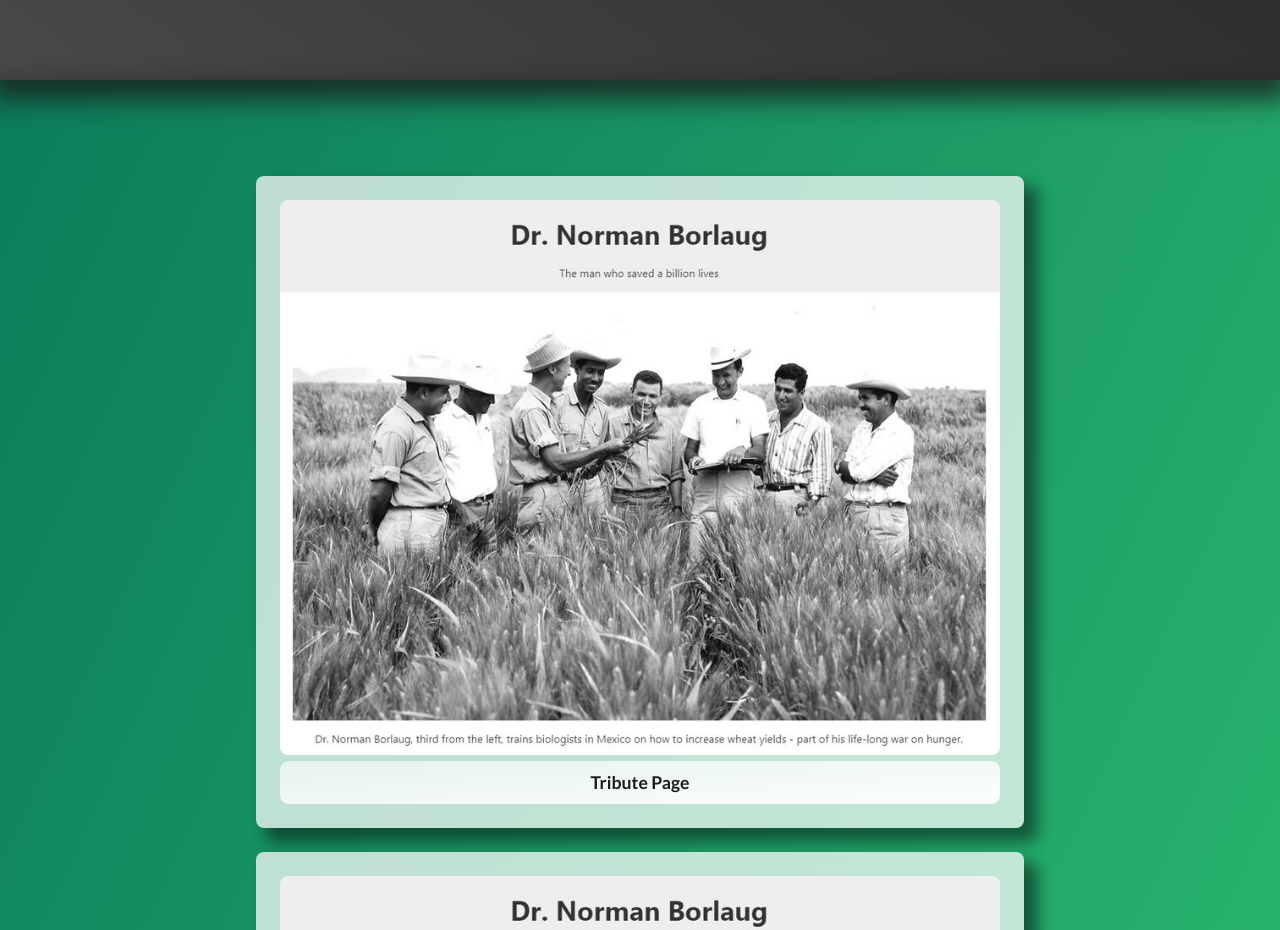
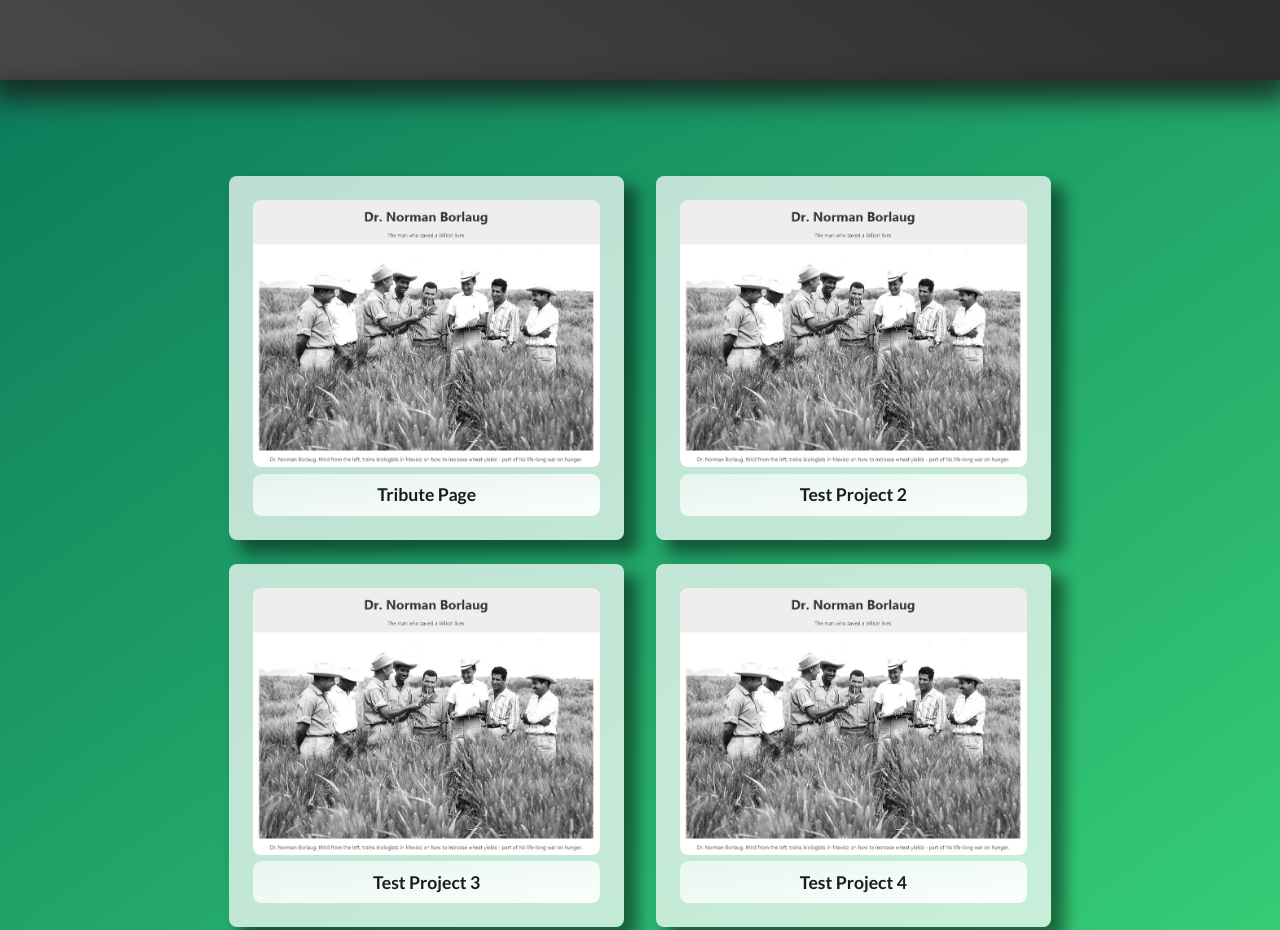
Before and after one commit to lilRaptor99/FCC_Personal_Portfolio, a plain HTML site: page index.html in a window 1280 px wide. Shown: the part 720-1650 px from the top of the page. Drawn offline with nearby package versions, Linux system fonts and the light colour scheme.

Commit message:
Media queries added

```diff
--- a/index.html
+++ b/index.html
@@ -43,7 +43,7 @@
 
     <section id="projects">
       <div class="project-tiles-wrapper">
-        <div class="project-tile">
+        <div class="project-tile left-tile">
           <div class="project-image">
             <img src="img/tribute.jpg" alt="Tribute Page" />
           </div>
@@ -55,19 +55,19 @@
             >
           </div>
         </div>
-        <div class="project-tile">
+        <div class="project-tile right-tile">
           <div class="project-image">
             <img src="img/tribute.jpg" alt="Tribute Page" />
           </div>
           <div class="project-title"><a href="#">Test Project 2</a></div>
         </div>
-        <div class="project-tile">
+        <div class="project-tile left-tile">
           <div class="project-image">
             <img src="img/tribute.jpg" alt="Tribute Page" />
           </div>
           <div class="project-title"><a href="#">Test Project 3</a></div>
         </div>
-        <div class="project-tile">
+        <div class="project-tile right-tile">
           <div class="project-image">
             <img src="img/tribute.jpg" alt="Tribute Page" />
           </div>
--- a/style.css
+++ b/style.css
@@ -9,6 +9,7 @@
 :root {
   font-size: 16px;
   font-family: "Lato", sans-serif;
+  scroll-behavior: smooth;
 
   --nav-height: 3rem;
 }
@@ -142,12 +143,18 @@ nav {
 .project-tiles-wrapper {
   padding: 3rem 0;
   display: grid;
-  grid-template-columns: 1fr minmax(400px, 3fr) 1fr;
+  grid-template-columns: 1fr minmax(280px, 3fr) 1fr;
   row-gap: 1.5rem;
 }
 
+.left-tile {
+  grid-column: 2 / span 1;
+}
+.right-tile {
+  grid-column: 2 / span 1;
+}
+
 .project-tile {
-  grid-column: 2 / span 1;
   padding: 1.5rem;
   background-color: rgba(255, 255, 255, 0.726);
   border-radius: 0.5rem;
@@ -239,3 +246,20 @@ nav {
   color: rgb(10, 48, 99);
   transition: color 250ms;
 }
+
+/*
+****** Media Queries ******
+*/
+
+@media only screen and (min-width: 800px) {
+  .project-tiles-wrapper {
+    grid-template-columns: 1fr minmax(300px, 2fr) minmax(300px, 2fr) 1fr;
+    column-gap: 2rem;
+  }
+  .left-tile {
+    grid-column: 2 / span 1;
+  }
+  .right-tile {
+    grid-column: 3 / span 1;
+  }
+}
```
